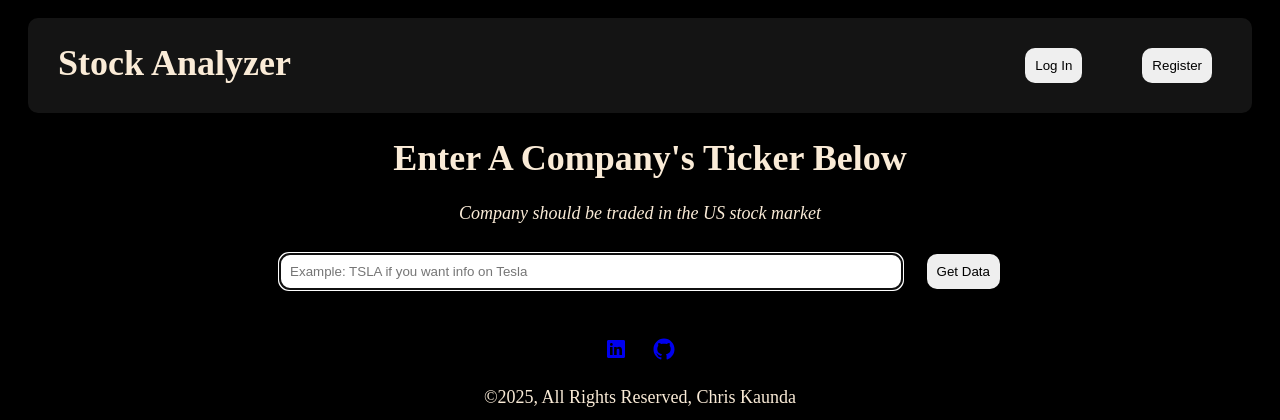
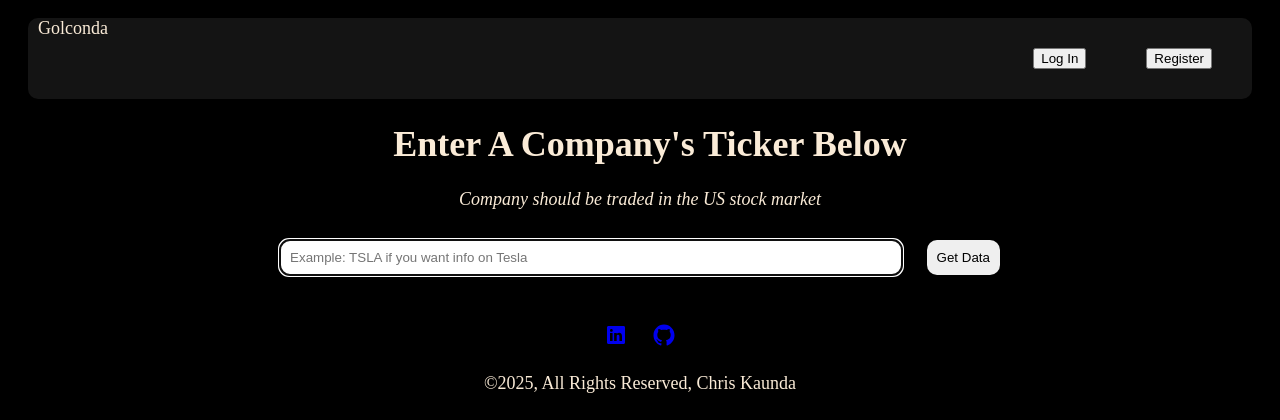
Before and after one commit to kaundachris/StockAnalyzer, a Flask app: page / in a window 1280 px wide. Shown: the top 420 px of the page. Run offline with Flask 3, Linux system fonts and the light colour scheme; some libraries are stand-ins or nearby versions.

Commit message:
Add files via upload

```diff
--- a/templates/history.html
+++ b/templates/history.html
@@ -3,18 +3,18 @@
 {% block header %}
     <div class="nav">
         <div>
-            <h1>Stock Analyzer</h1>
+            Golconda
         </div>
 
         <div class="links">
             <form action="/" method="post">
                 <input name="search" id="search" hidden>
-                <input type="submit" name="submit" id="submit" value="Search For a Company">
+                <input type="submit" name="nav_buttons" id="nav_buttons" value="Search">
             </form>
 
             <form action="/logout" method="post">
                 <input name="register" id="register" hidden>
-                <input type="submit" name="submit" id="submit" value="Log Out">
+                <input type="submit" name="nav_buttons" id="nav_buttons" value="Log Out">
             </form>
         </div>
     </div>
--- a/templates/index.html
+++ b/templates/index.html
@@ -3,7 +3,7 @@
 {% block header %}
     <div class="nav">
         <div>
-            <h1>Stock Analyzer</h1>
+            Golconda
         </div>
 
         <div class="links">
@@ -11,23 +11,23 @@
 
                 <form action="/history" method="post">
                     <input name="register" id="register" hidden>
-                    <input type="submit" name="submit" id="submit" value="Previous Searches">
+                    <input type="submit" name="nav_buttons" id="nav_buttons" value="History">
                 </form>
 
                 <form action="/logout" method="post">
                     <input name="login" id="login" hidden>
-                    <input type="submit" name="submit" id="submit" value="Log Out">
+                    <input type="submit" name="nav_buttons" id="nav_buttons" value="Log Out">
                 </form>
 
             {% else %}
                 <form action="/login" method="post">
                     <input name="login" id="login" hidden>
-                    <input type="submit" name="submit" id="submit" value="Log In">
+                    <input type="submit" name="nav_buttons" id="nav_buttons" value="Log In">
                 </form>
 
                 <form action="/register" method="post">
                     <input name="register" id="register" hidden>
-                    <input type="submit" name="submit" id="submit" value="Register">
+                    <input type="submit" name="nav_buttons" id="nav_buttons" value="Register">
                 </form>
             {% endif %}
         </div>
--- a/templates/login.html
+++ b/templates/login.html
@@ -3,18 +3,18 @@
 {% block header %}
     <div class="nav">
         <div>
-            <h1>Stock Analyzer</h1>
+            Golconda
         </div>
 
         <div class="links">
             <form action="/" method="post">
                 <input name="search" id="search" hidden>
-                <input type="submit" name="submit" id="submit" value="Search For a Company">
+                <input type="submit" name="nav_buttons" id="nav_buttons" value="Search">
             </form>
 
             <form action="/register" method="post">
                 <input name="register" id="register" hidden>
-                <input type="submit" name="submit" id="submit" value="Register">
+                <input type="submit" name="nav_buttons" id="nav_buttons" value="Register">
             </form>
         </div>
     </div>
--- a/templates/register.html
+++ b/templates/register.html
@@ -3,18 +3,18 @@
 {% block header %}
     <div class="nav">
         <div>
-            <h1>Stock Analyzer</h1>
+            Golconda
         </div>
 
         <div class="links">
             <form action="/" method="post">
                 <input name="search" id="search" hidden>
-                <input type="submit" name="submit" id="submit" value="Search">
+                <input type="submit" name="nav_buttons" id="nav_buttons" value="Search">
             </form>
 
             <form action="/login" method="post">
                 <input name="register" id="register" hidden>
-                <input type="submit" name="submit" id="submit" value="Log In">
+                <input type="submit" name="nav_buttons" id="nav_buttons" value="Log In">
             </form>
         </div>
     </div>
```
Also changed, not shown: templates/results.html (+4 -4 lines).
